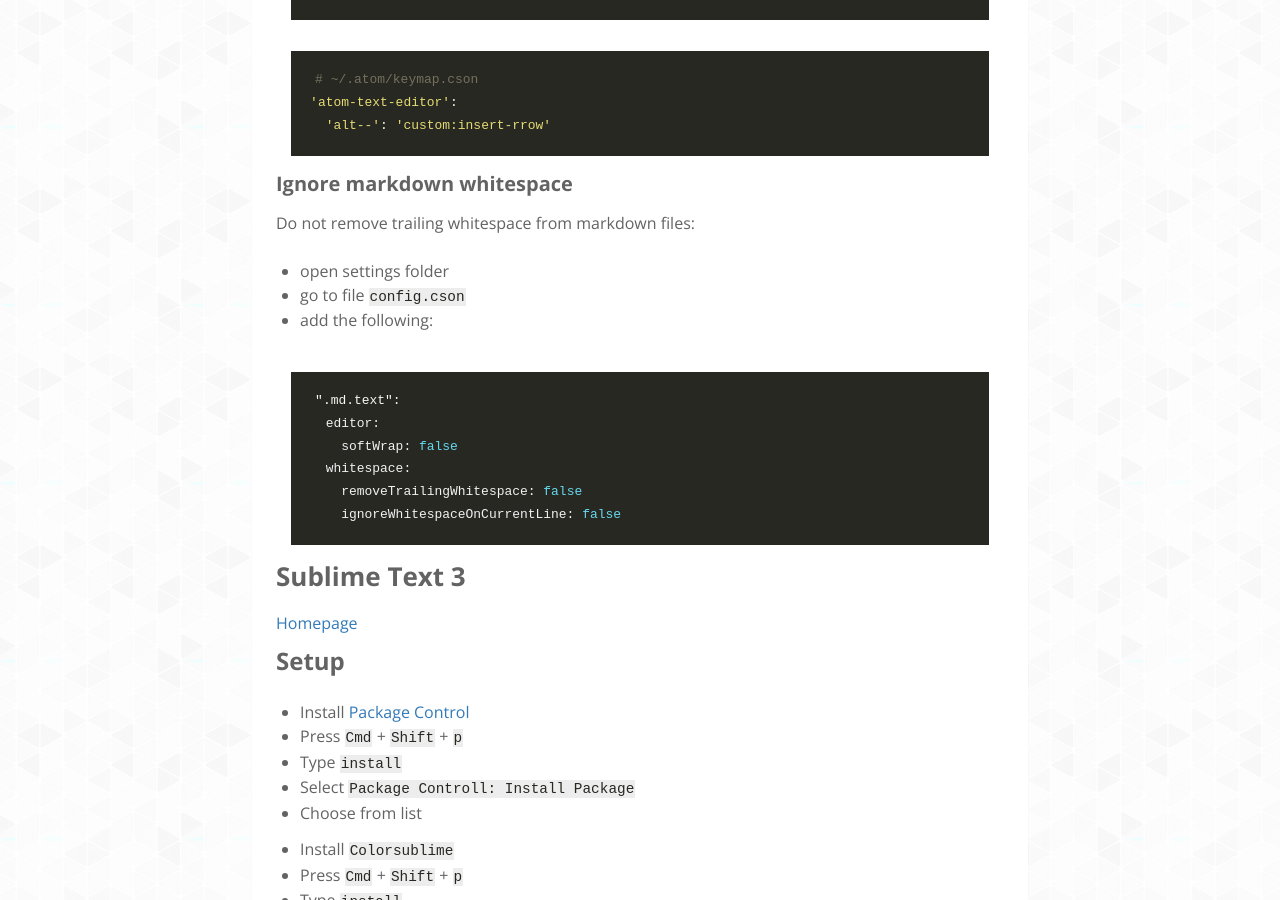
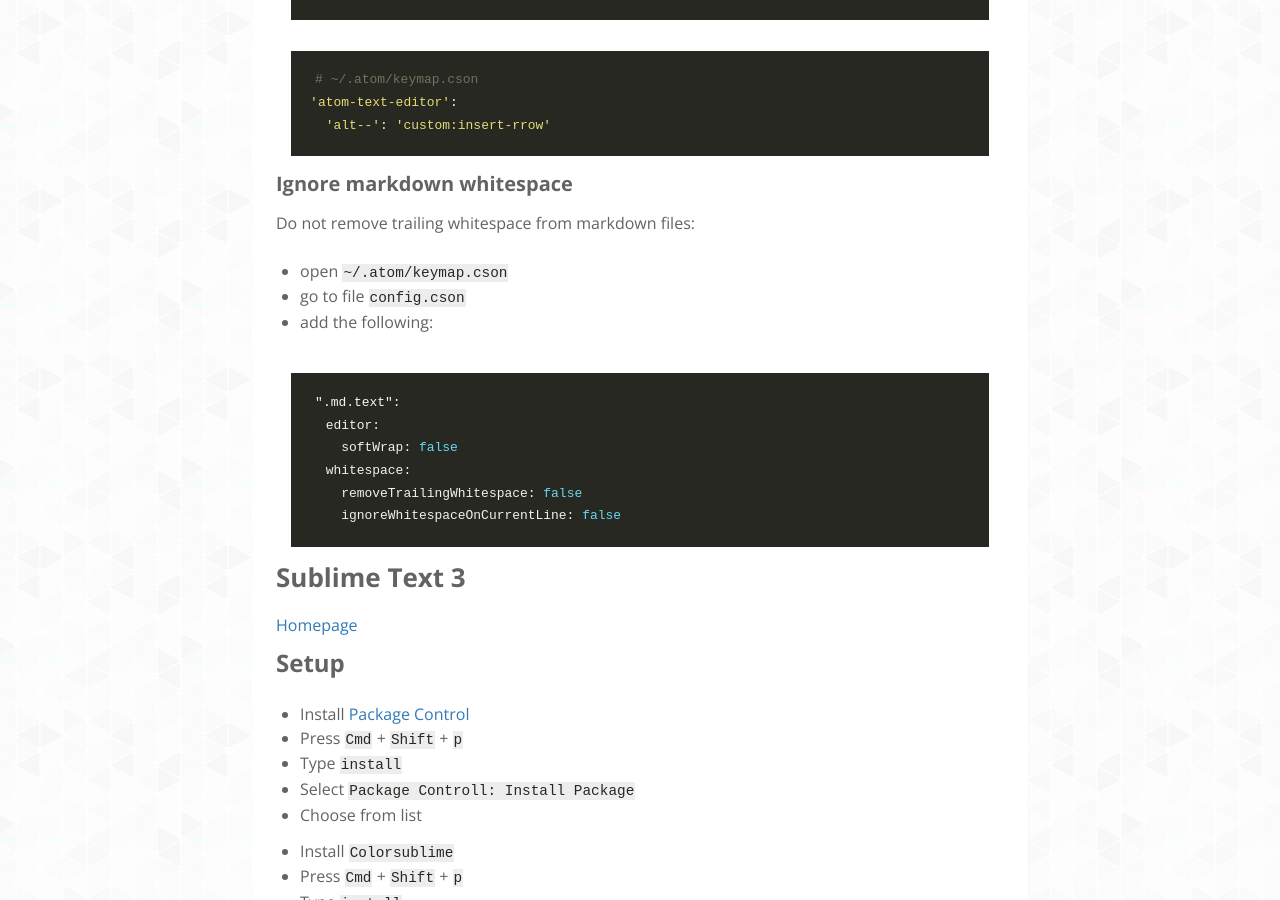
Before and after one commit to pmdbio/setempler.github.io, a Jekyll site: the page built from _manuals/editors.md, in a window 1280 px wide and 900 px high, scrolled down 1490 px. Built offline with Jekyll 4.4.1, drawn with Linux system fonts in a browser that asks for light colours; nearby versions of some CDN libraries; some web fonts are replaced.

Commit message:
editors manual: added file info for markdown whitespace config

```diff
--- a/_manuals/editors.md
+++ b/_manuals/editors.md
@@ -59,7 +59,7 @@
 
 Do not remove trailing whitespace from markdown files:
 
-* open settings folder
+* open `~/.atom/keymap.cson`
 * go to file `config.cson`
 * add the following:
 
```
